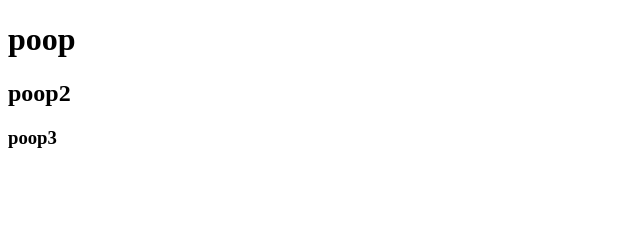
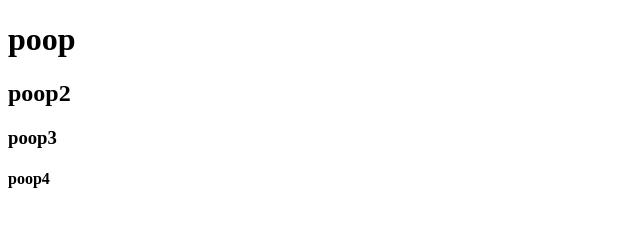
Before and after one commit to selkhart/team-repo, a plain HTML site: page index.html in a window 1280 px wide. Shown: the full height of the page, 0-640 px from the left. Drawn offline with Linux system fonts and the light colour scheme.

Commit message:
added h4

```diff
--- a/index.html
+++ b/index.html
@@ -8,5 +8,6 @@
 <h1>poop</h1>
 <h2>poop2</h2>
 <h3>poop3</h3>
+<h4>poop4</h4>
 </body>
 </html>
```
